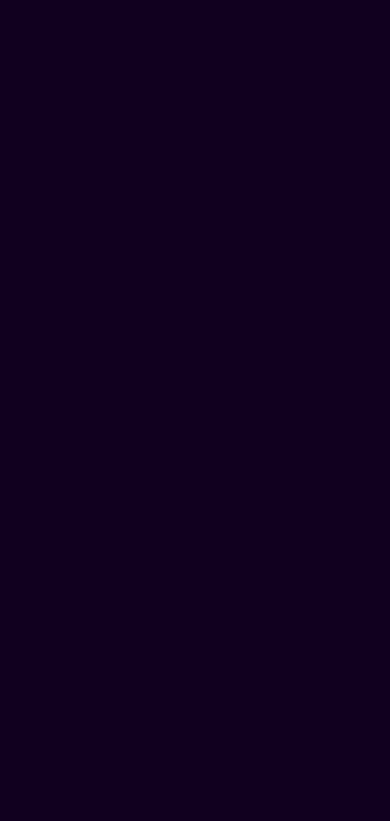
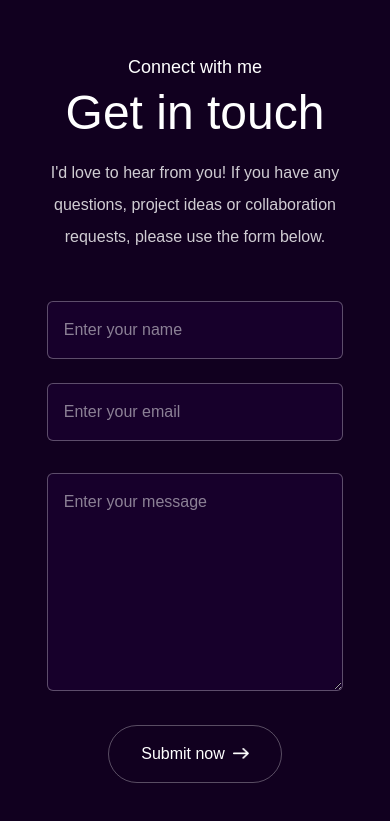
Before and after one commit to tanzid-48/tanzid-portfolio, a Next.js app: page / in a window 390 px wide. Shown: the part 6580-7401 px from the top of the page. Before the commit the page ends 6593 px from the top, so only its background shows below. Built offline with nearby package versions, Linux system fonts and the light colour scheme; a web font is replaced by a local one.

Commit message:
feat: complete Contact section with Web3Forms email integration

```diff
--- /dev/null
+++ b/app/components/Contact.jsx
@@ -0,0 +1,98 @@
+"use client";
+import { assets } from "@/assets/assets";
+import Image from "next/image";
+import { useState } from "react";
+
+const Contact = () => {
+  const [result, setResult] = useState("");
+
+  const onSubmit = async (event) => {
+    event.preventDefault();
+    setResult("Sending....");
+    const formData = new FormData(event.target);
+    formData.append("access_key", `${process.env.NEXT_PUBLIC_WEB3FORMS_KEY}`);
+
+    const res = await fetch("https://api.web3forms.com/submit", {
+      method: "POST",
+      body: formData,
+    }).then((res) => res.json());
+
+    if (res.success) {
+      setResult("Message sent successfully!");
+      event.target.reset();
+    } else {
+      setResult(res.message);
+    }
+  };
+
+  return (
+    <div
+      id="contact"
+      className="w-full px-[12%] py-10 scroll-mt-20 bg-[url('/assets/footer-bg-color.png')] bg-no-repeat bg-[length:90%_auto] bg-center dark:bg-none"
+    >
+      <h4 className="text-center mb-2 text-lg font-ovo dark:text-white">
+        Connect with me
+      </h4>
+      <h2 className="text-center text-5xl font-ovo dark:text-white">
+        Get in touch
+      </h2>
+      <p className="text-center max-w-2xl mx-auto mt-5 mb-12 font-ovo text-gray-600 dark:text-white/80">
+        I&apos;d love to hear from you! If you have any questions, project ideas
+        or collaboration requests, please use the form below.
+      </p>
+
+      <form onSubmit={onSubmit} className="max-w-2xl mx-auto">
+        <input
+          type="hidden"
+          name="subject"
+          value="Tanzid Mondol Portfolio - New Form Submission"
+        />
+
+        <div className="grid grid-cols-1 sm:grid-cols-2 gap-6 mt-10 mb-8">
+          <input
+            type="text"
+            placeholder="Enter your name"
+            className="flex-1 px-4 py-3 focus:ring-1 outline-none border border-gray-300 dark:border-white/30 rounded-md bg-white dark:bg-darkHover/30 dark:text-white font-ovo"
+            required
+            name="name"
+          />
+          <input
+            type="email"
+            placeholder="Enter your email"
+            className="flex-1 px-4 py-3 focus:ring-1 outline-none border border-gray-300 dark:border-white/30 rounded-md bg-white dark:bg-darkHover/30 dark:text-white font-ovo"
+            required
+            name="email"
+          />
+        </div>
+
+        <textarea
+          rows="6"
+          placeholder="Enter your message"
+          className="w-full px-4 py-3 focus:ring-1 outline-none border border-gray-300 dark:border-white/30 rounded-md bg-white mb-6 dark:bg-darkHover/30 dark:text-white font-ovo"
+          required
+          name="message"
+        ></textarea>
+
+        <button
+          type="submit"
+          className="py-3 px-8 w-max flex items-center justify-center gap-2 bg-black/80 text-white rounded-full mx-auto hover:bg-black duration-500 dark:bg-transparent dark:border dark:border-white/30 dark:hover:bg-darkHover font-ovo"
+        >
+          Submit now
+          <Image
+            src={assets.right_arrow_white}
+            alt="arrow"
+            width={16}
+            height={16}
+            className="w-4"
+          />
+        </button>
+
+        <p className="mt-4 text-center text-gray-600 dark:text-white/70 font-ovo">
+          {result}
+        </p>
+      </form>
+    </div>
+  );
+};
+
+export default Contact;
--- a/app/page.js
+++ b/app/page.js
@@ -1,4 +1,5 @@
 import About from "./components/About ";
+import Contact from "./components/Contact";
 import Header from "./components/Header";
 import Navbar from "./components/Navbar";
 import Services from "./components/Services";
@@ -13,6 +14,7 @@ export default function Home() {
       <About/>
       <Services/>
       <Work/>
+      <Contact/>
     </>
   );
 }
```
